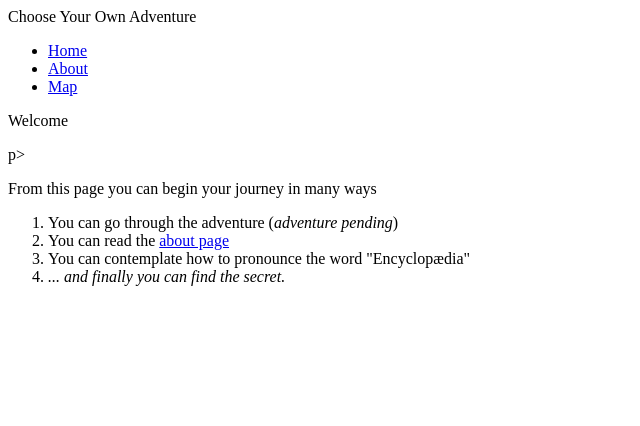
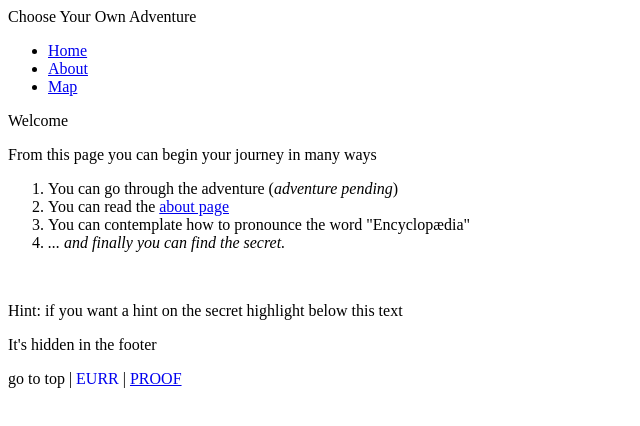
Before and after one commit to Tsparrow/Project, a plain HTML site: page V1/index.html in a window 1280 px wide. Shown: the whole page, without its empty margins (0-640 px from the left). Drawn offline with Linux system fonts and the light colour scheme.

Commit message:
Update index.html

```diff
--- a/V1/index.html
+++ b/V1/index.html
@@ -26,7 +26,7 @@
             </ul>
         </nav>
         <article>
-            <p>Welcome</p>p>
+            <p>Welcome</p>
             <p>From this page you can begin your journey in many ways</p>
             <ol>
                 <li>You can go through the adventure (<em>adventure pending</em>)</li>
@@ -34,9 +34,12 @@
                 <li>You can contemplate how to pronounce the word "Encyclop&aelig;dia"</li>
                 <li><em>... and finally you can find the secret.</em></li>
             </ol>
+            <br />
+            <p>Hint: if you want a hint on the secret highlight below this text</p>
+            <p id="hiddentext">It's hidden in the footer</p>
         </article>
         <footer>
-
+        go to top | <a style="text-decoration: none;" href="https://www.youtube.com/watch?v=dQw4w9WgXcQ">EURR</a> | <a href="geo:60.173452, 24.936264">PROOF</a>
         </footer>
     </body>
 </html>
```
